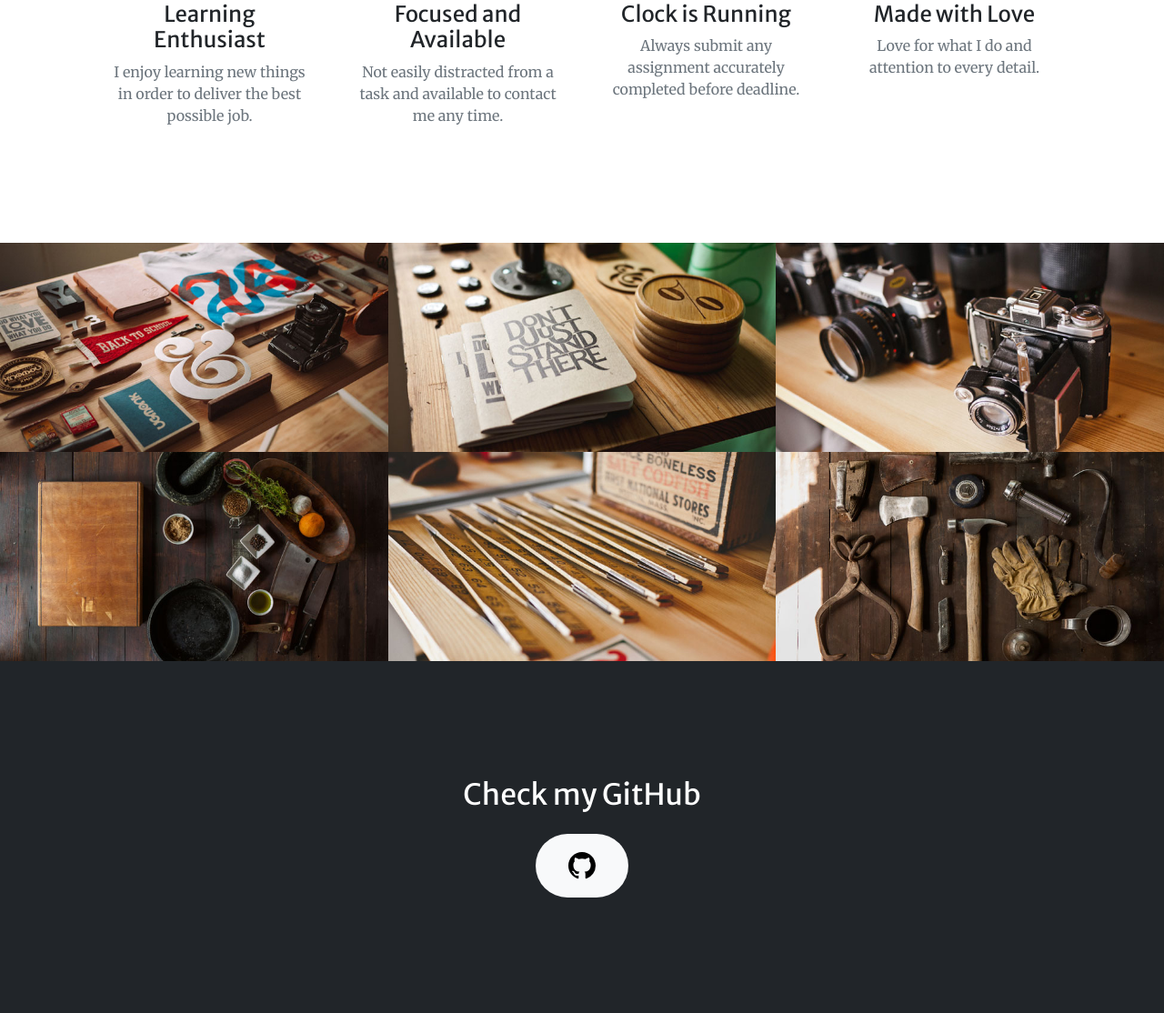
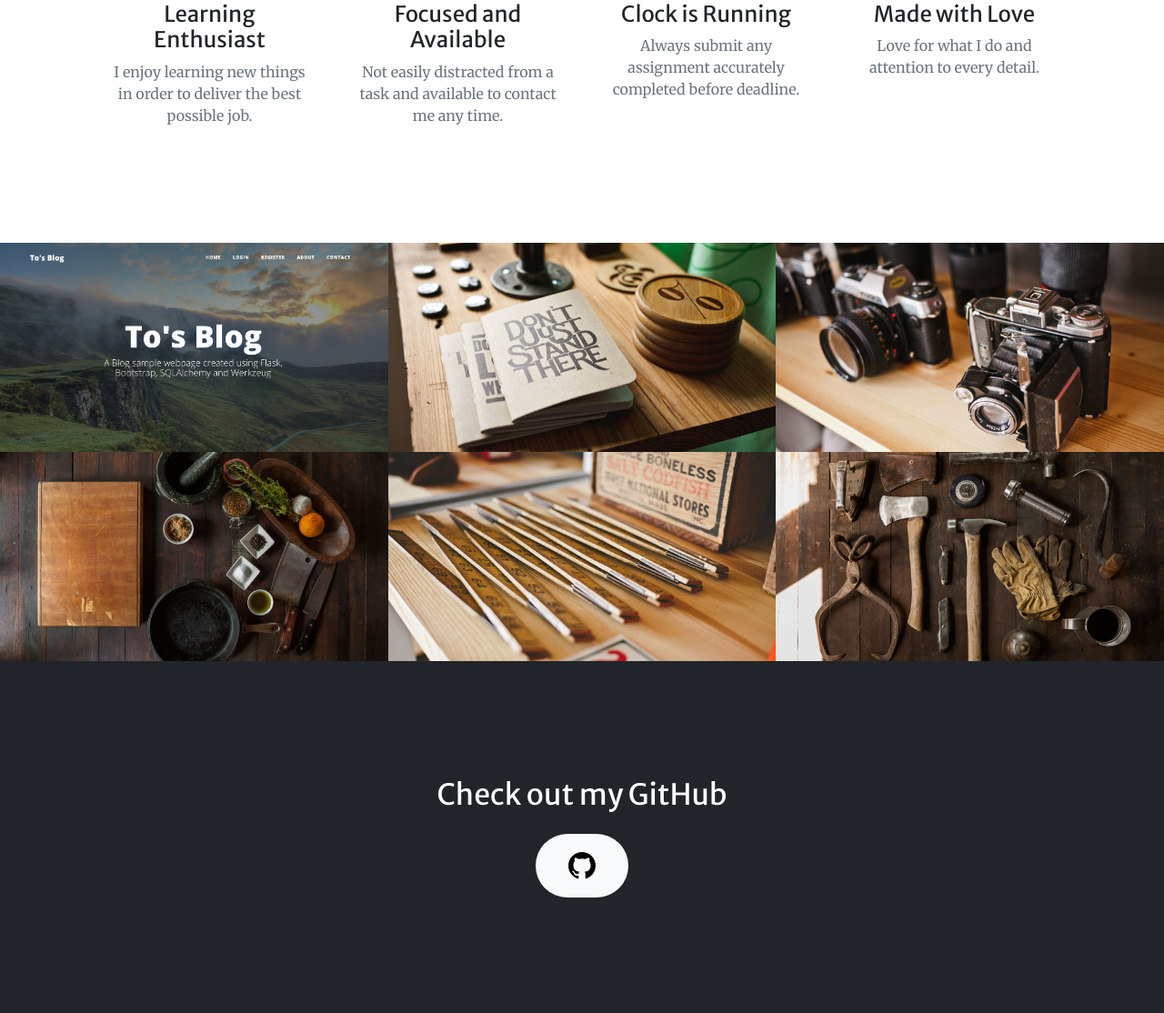
Before and after one commit to ToNavarro/Portfolio, a Flask app: page / in a window 1280 px wide. Shown: the part 1610-2724 px from the top of the page at 91% size. Run offline with Flask 2, Linux system fonts and the light colour scheme; some libraries are stand-ins or nearby versions.

Commit message:
Tab icon and Blog Project

```diff
--- a/templates/index.html
+++ b/templates/index.html
@@ -9,7 +9,7 @@
         <title>Portfolio</title>
         {{ bootstrap.load_css() }}
         <!-- Favicon-->
-        <link rel="icon" type="image/x-icon" href="static/assets/favicon.ico" />
+        <link rel="icon" type="image/x-icon" href="static/assets/case.ico" />
         <!-- Bootstrap Icons-->
         <link href="https://cdn.jsdelivr.net/npm/bootstrap-icons@1.5.0/font/bootstrap-icons.css" rel="stylesheet" />
         <!-- Google fonts-->
@@ -107,11 +107,11 @@
             <div class="container-fluid p-0">
                 <div class="row g-0">
                     <div class="col-lg-4 col-sm-6">
-                        <a class="portfolio-box" href="static/assets/img/portfolio/fullsize/1.jpg" title="Project Name">
-                            <img class="img-fluid" src="static/assets/img/portfolio/thumbnails/1.jpg" alt="..." />
+                        <a class="portfolio-box" href="static/assets/img/portfolio/fullsize/42.jpg" title="Blog">
+                            <img class="img-fluid" src="static/assets/img/portfolio/thumbnails/42.jpg" alt="..." />
                             <div class="portfolio-box-caption">
-                                <div class="project-category text-white-50">Category</div>
-                                <div class="project-name">Project Name</div>
+                                <div class="project-category text-white-50">Web Development</div>
+                                <div class="project-name">Functional Blog</div>
                             </div>
                         </a>
                     </div>
@@ -166,7 +166,7 @@
         <!-- Call to action-->
         <section class="page-section bg-dark text-white">
             <div class="container px-4 px-lg-5 text-center">
-                <h2 class="mb-4">Check my GitHub</h2>
+                <h2 class="mb-4">Check out my GitHub</h2>
                 <a class="btn btn-light btn-xl" href="https://github.com/ToNavarro">
                     <svg xmlns="http://www.w3.org/2000/svg" width="30" height="30" fill="currentColor" class="bi bi-github" viewBox="0 0 16 16">
                         <path d="M8 0C3.58 0 0 3.58 0 8c0 3.54 2.29 6.53 5.47 7.59.4.07.55-.17.55-.38 0-.19-.01-.82-.01-1.49-2.01.37-2.53-.49-2.69-.94-.09-.23-.48-.94-.82-1.13-.28-.15-.68-.52-.01-.53.63-.01 1.08.58 1.23.82.72 1.21 1.87.87 2.33.66.07-.52.28-.87.51-1.07-1.78-.2-3.64-.89-3.64-3.95 0-.87.31-1.59.82-2.15-.08-.2-.36-1.02.08-2.12 0 0 .67-.21 2.2.82.64-.18 1.32-.27 2-.27.68 0 1.36.09 2 .27 1.53-1.04 2.2-.82 2.2-.82.44 1.1.16 1.92.08 2.12.51.56.82 1.27.82 2.15 0 3.07-1.87 3.75-3.65 3.95.29.25.54.73.54 1.48 0 1.07-.01 1.93-.01 2.2 0 .21.15.46.55.38A8.012 8.012 0 0 0 16 8c0-4.42-3.58-8-8-8z"/>
```
Also changed, not shown: static/assets/case.ico (added), static/assets/favicon.ico (deleted), static/assets/img/bg-masthead.jpg (deleted), static/assets/img/portfolio/fullsize/42.jpg (added), static/assets/img/portfolio/thumbnails/42.jpg (added).
